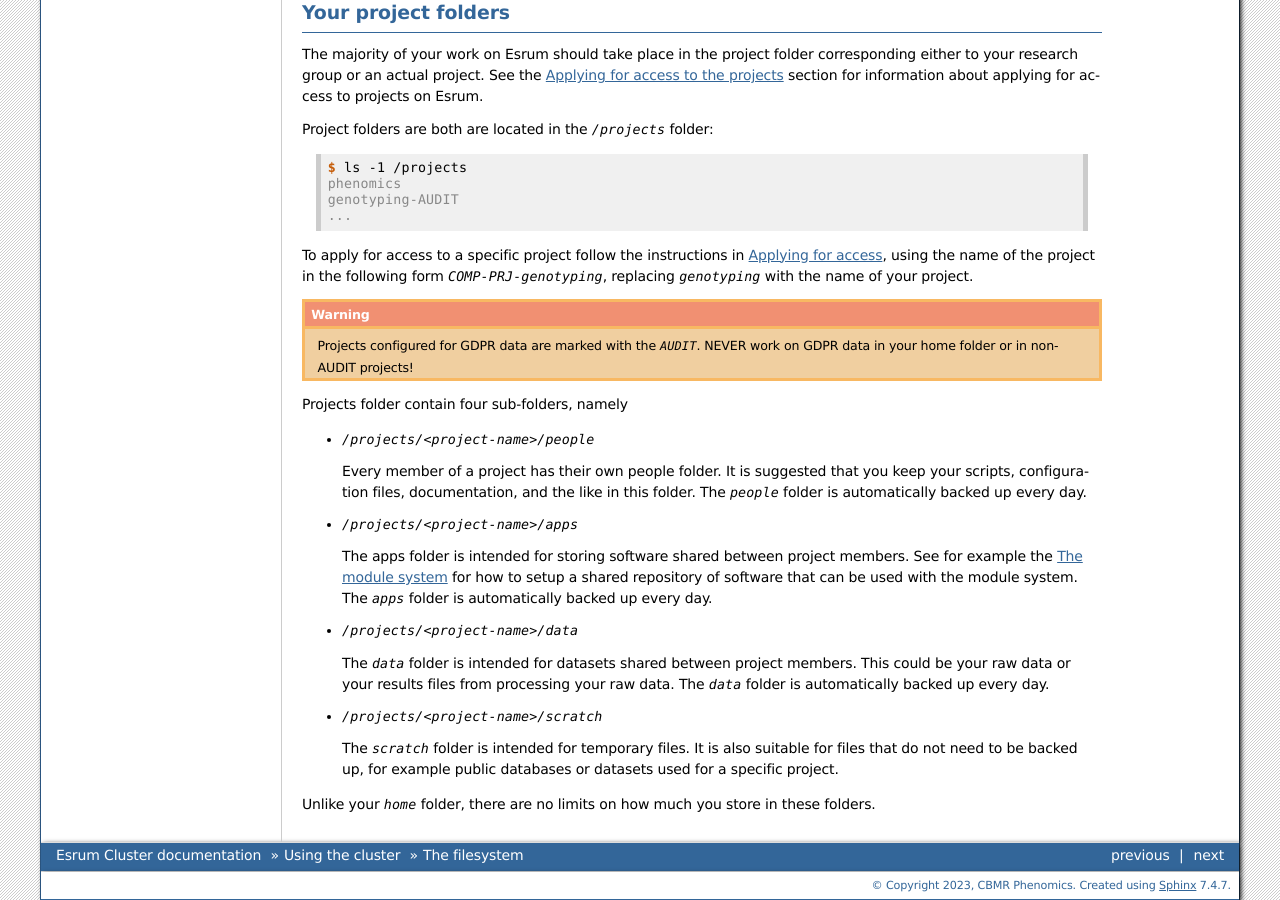
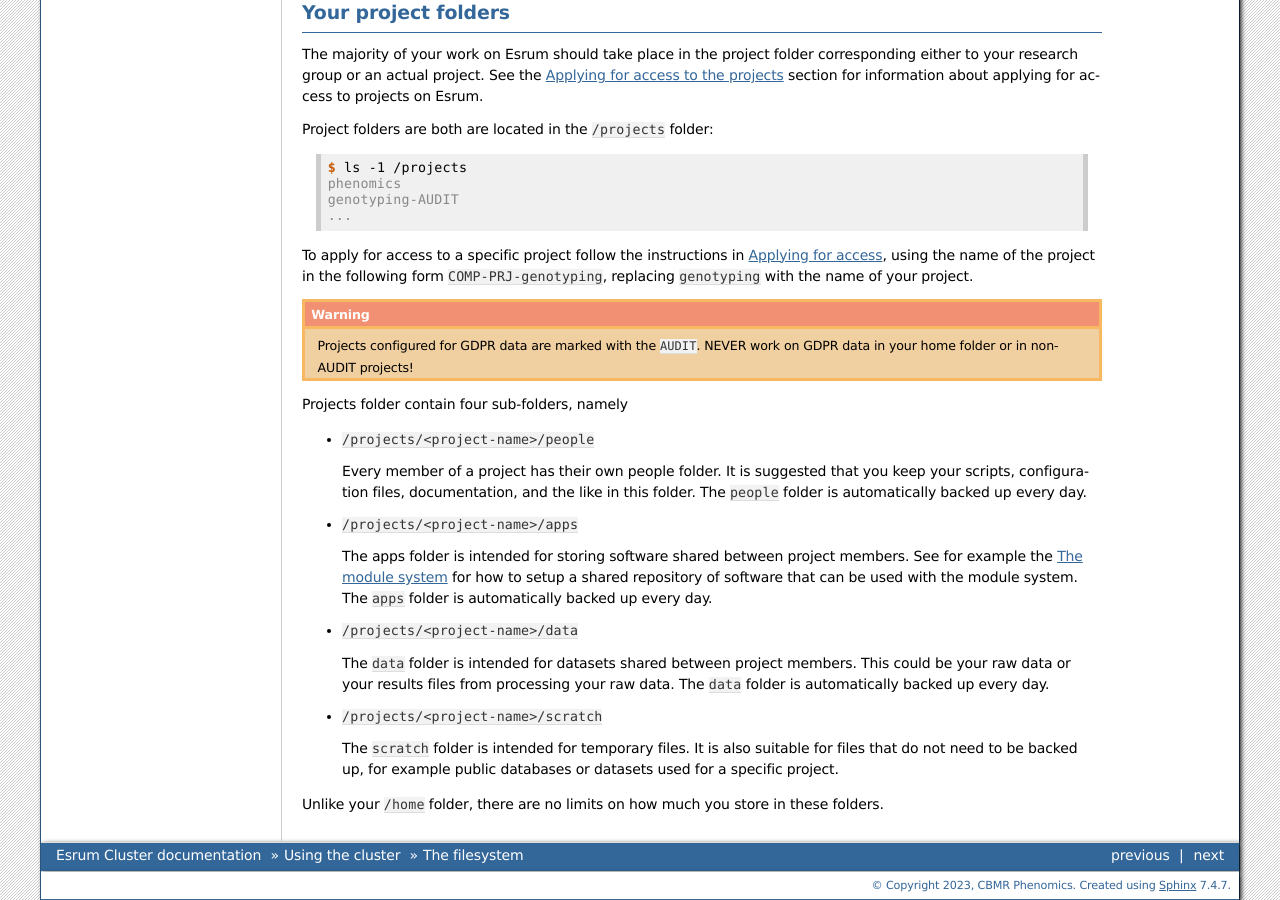
Before and after one commit to cbmrphenomics/cbmrphenomics.github.io, a Sphinx documentation site: the page built from esrum/source/usage/filesystem.rst, in a window 1280 px wide and 900 px high, scrolled down 607 px. Built offline with Sphinx 7.4.7, drawn with Linux system fonts in a browser that asks for light colours.

Commit message:
fix markup for code-snippets

```diff
--- a/esrum/source/tips_and_tricks/sif_and_erda.rst
+++ b/esrum/source/tips_and_tricks/sif_and_erda.rst
@@ -47,9 +47,9 @@ wish to explore the content of a SIF_ or ERDA_ project,
 .. warning::
 
    Note that sshfs *cannot* be used in project folders. Attempting to
-   mount a folder under `/projects` using sshfs will result in a broken
-   mount-point that cannot be removed. You must therefore only create
-   mount-points in your home folder!
+   mount a folder under ``/projects`` using sshfs will result in a
+   broken mount-point that cannot be removed. You must therefore only
+   create mount-points in your home folder!
 
 .. _erda: https://erda.ku.dk/
 
--- a/esrum/source/tips_and_tricks/tmux.rst
+++ b/esrum/source/tips_and_tricks/tmux.rst
@@ -121,7 +121,7 @@ terminals) and each window (terminal), in order to help you
 differentiate between them. This is not required, but is is recommended
 to do so if you work on multiple things at once.
 
-When starting a new session with the command `tmux new`, you can also
+When starting a new session with the command ``tmux new``, you can also
 give the session a name with ``-s`` and the window can be given a name
 with ``-n`` as follows. However, this can only if you are not already in
 an active tmux session:
--- a/esrum/source/usage/dos_and_donts.rst
+++ b/esrum/source/usage/dos_and_donts.rst
@@ -26,7 +26,7 @@ The following may make your use of the Esrum cluster easier:
 
 -  Use tmux_ for running persistent shells on the cluster. See the
    :ref:`tmux_page` page for more information.
--  If using `ssh` directly, then setup an alias for connecting to Esrum.
-   See TODO page for more information.
+-  If using ``ssh`` directly, then setup an alias for connecting to
+   Esrum. See TODO page for more information.
 
 .. _tmux: https://github.com/tmux/tmux/wiki
--- a/esrum/source/usage/filesystem.rst
+++ b/esrum/source/usage/filesystem.rst
@@ -12,8 +12,8 @@ as the location and layout of projects and data-shares.
 ******************
 
 When you login to Esrum for the first time, your home folder should
-contain a single folder named `ucph`. This folder in turn contains your
-KU network drives (formerly `H:` and `N:`).
+contain a single folder named ``ucph``. This folder in turn contains
+your KU network drives (formerly ``H:`` and ``N:``).
 
 .. note::
 
@@ -52,7 +52,7 @@ folder corresponding either to your research group or an actual project.
 See the :ref:`applying_for_projects` section for information about
 applying for access to projects on Esrum.
 
-Project folders are both are located in the `/projects` folder:
+Project folders are both are located in the ``/projects`` folder:
 
 .. code::
 
@@ -63,46 +63,46 @@ Project folders are both are located in the `/projects` folder:
 
 To apply for access to a specific project follow the instructions in
 :ref:`applying_for_access`, using the name of the project in the
-following form `COMP-PRJ-genotyping`, replacing `genotyping` with the
-name of your project.
+following form ``COMP-PRJ-genotyping``, replacing ``genotyping`` with
+the name of your project.
 
 .. warning::
 
-   Projects configured for GDPR data are marked with the `AUDIT`. NEVER
-   work on GDPR data in your home folder or in non-AUDIT projects!
+   Projects configured for GDPR data are marked with the ``AUDIT``.
+   NEVER work on GDPR data in your home folder or in non-AUDIT projects!
 
 Projects folder contain four sub-folders, namely
 
--  `/projects/<project-name>/people`
+-  ``/projects/<project-name>/people``
 
    Every member of a project has their own people folder. It is
    suggested that you keep your scripts, configuration files,
-   documentation, and the like in this folder. The `people` folder is
+   documentation, and the like in this folder. The ``people`` folder is
    automatically backed up every day.
 
--  `/projects/<project-name>/apps`
+-  ``/projects/<project-name>/apps``
 
    The apps folder is intended for storing software shared between
    project members. See for example the :ref:`modules_page` for how to
    setup a shared repository of software that can be used with the
-   module system. The `apps` folder is automatically backed up every
+   module system. The ``apps`` folder is automatically backed up every
    day.
 
--  `/projects/<project-name>/data`
+-  ``/projects/<project-name>/data``
 
-   The `data` folder is intended for datasets shared between project
+   The ``data`` folder is intended for datasets shared between project
    members. This could be your raw data or your results files from
-   processing your raw data. The `data` folder is automatically backed
+   processing your raw data. The ``data`` folder is automatically backed
    up every day.
 
--  `/projects/<project-name>/scratch`
+-  ``/projects/<project-name>/scratch``
 
-   The `scratch` folder is intended for temporary files. It is also
+   The ``scratch`` folder is intended for temporary files. It is also
    suitable for files that do not need to be backed up, for example
    public databases or datasets used for a specific project.
 
-Unlike your `home` folder, there are no limits on how much you store in
-these folders.
+Unlike your ``/home`` folder, there are no limits on how much you store
+in these folders.
 
 .. _red hat enterprise linux: https://en.wikipedia.org/wiki/Red_Hat_Enterprise_Linux
 
```
Also changed, not shown: esrum/source/usage/running_jobs.rst (+10 -9 lines).
